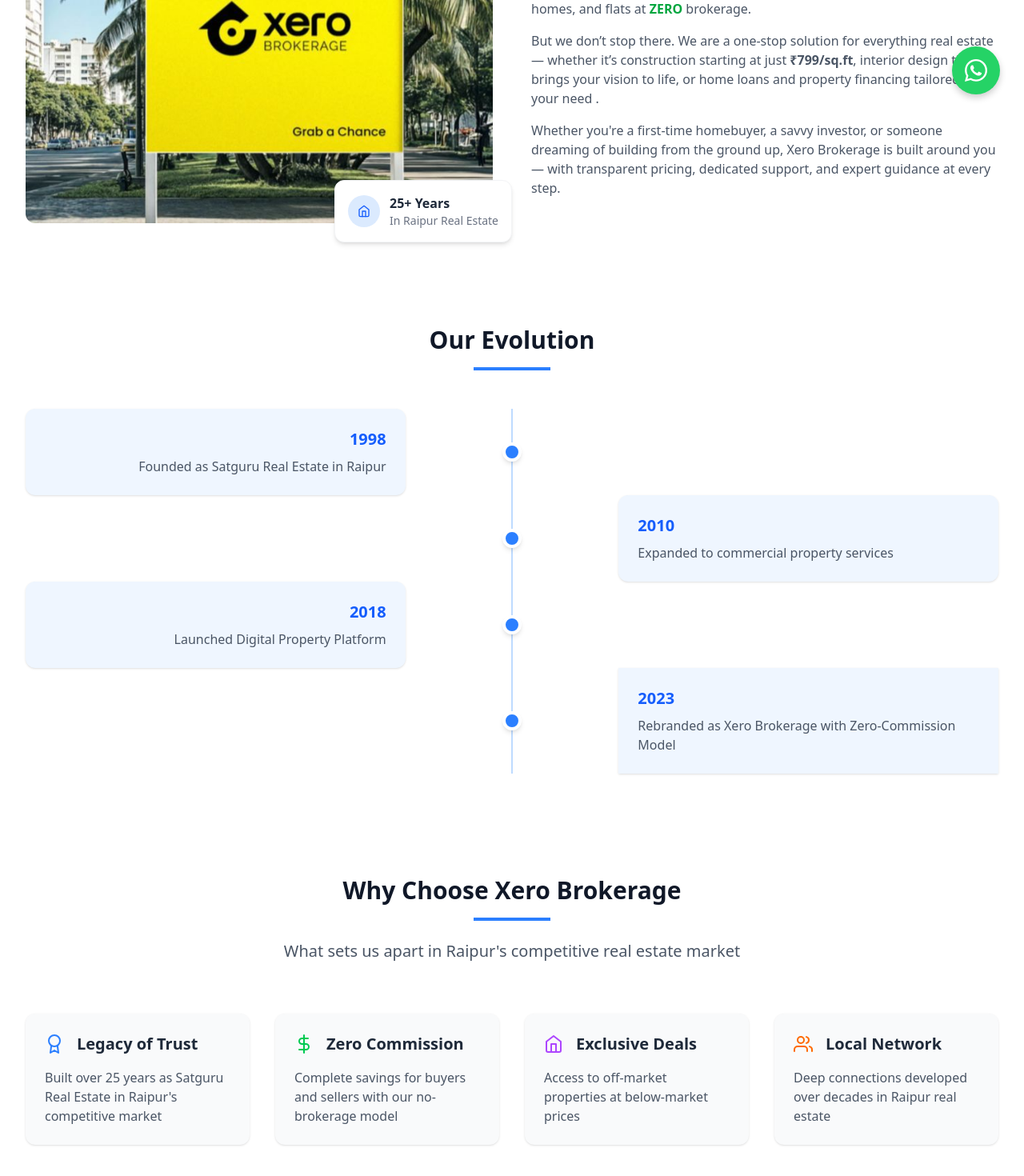
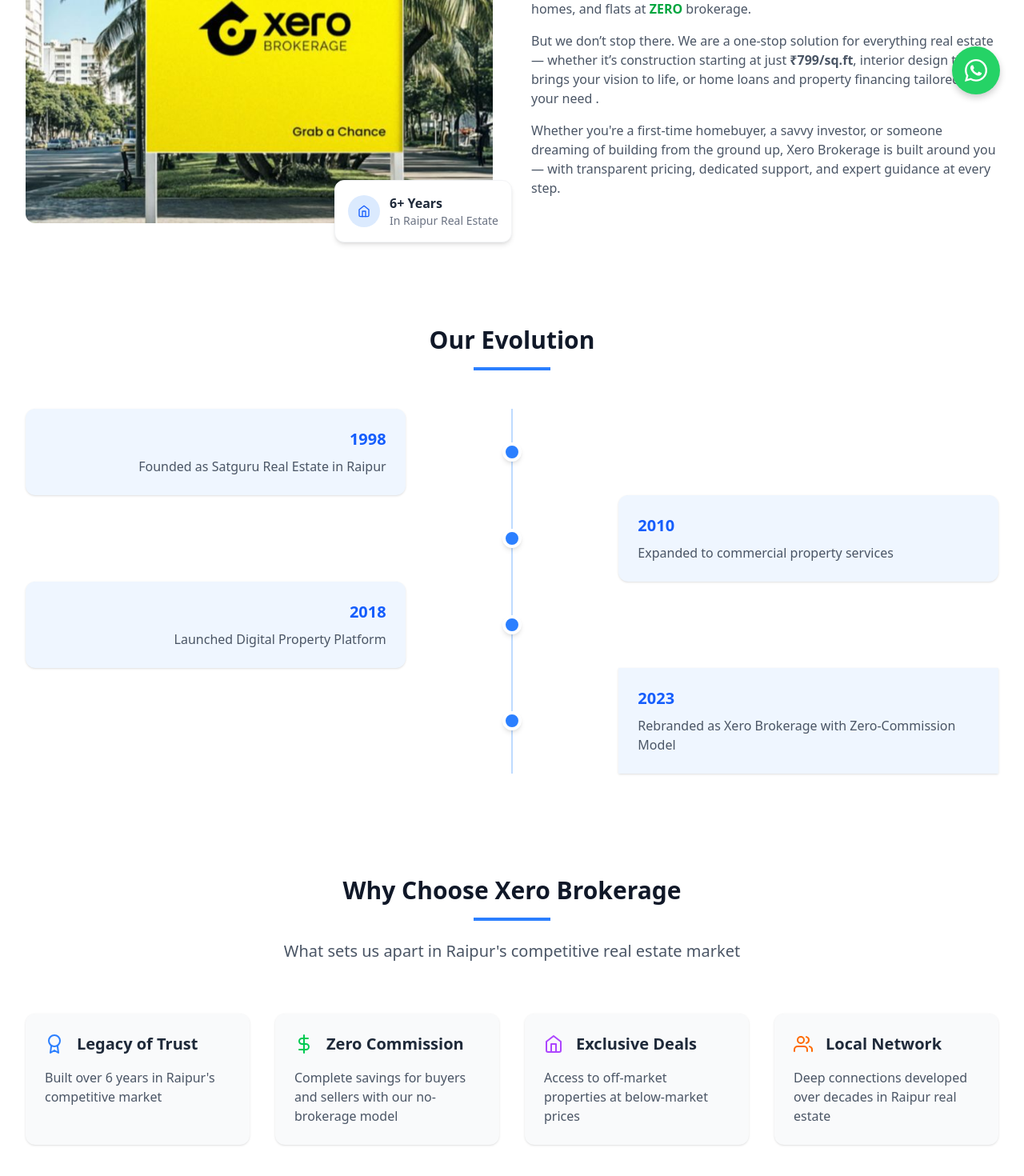
Before and after one commit to XeroBrokerage/website, a Next.js app: page /about-us in a window 1280 px wide. Shown: the part 652-2122 px from the top of the page at 80% size. Built offline with nearby package versions, Linux system fonts and the light colour scheme.

Commit message:
Update: About us

```diff
--- a/src/app/about-us/page.jsx
+++ b/src/app/about-us/page.jsx
@@ -19,7 +19,7 @@ const AboutUsPage = () => {
     {
       title: 'Legacy of Trust',
       description:
-        "Built over 25 years as Satguru Real Estate in Raipur's competitive market",
+        "Built over 6 years in Raipur's competitive market",
       icon: <FiAward className='text-blue-500 text-2xl' />,
     },
     {
@@ -88,7 +88,7 @@ const AboutUsPage = () => {
                     <FiHome className='text-blue-600' />
                   </div>
                   <div>
-                    <p className='font-bold text-gray-800'>25+ Years</p>
+                    <p className='font-bold text-gray-800'>6+ Years</p>
                     <p className='text-sm text-gray-500'>
                       In Raipur Real Estate
                     </p>
```
